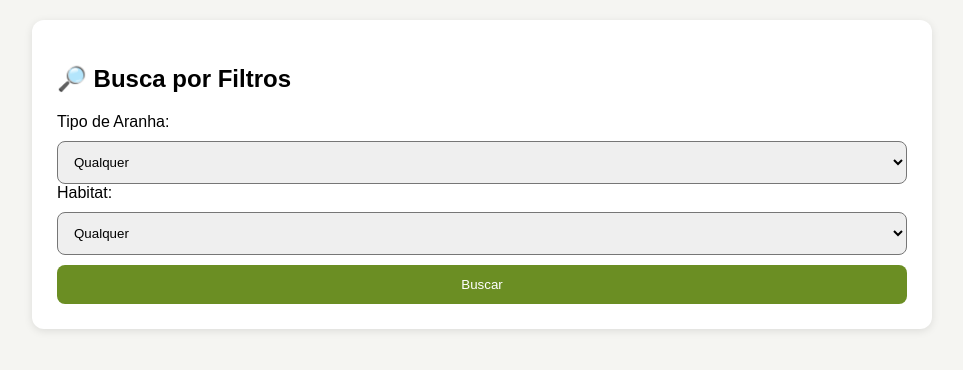
After one commit to K4nela/Chaves-de-Identificacao-Digital, a Flask app: page /filtro in a window 1280 px wide. The commit adds this page. Shown: the top 370 px of the page, without its empty margins (158-1121 px from the left). Run offline with Flask 3, Linux system fonts and the light colour scheme.

Commit message:
atualização

```diff
--- a/main.py
+++ b/main.py
@@ -1,9 +1,10 @@
-TOTAL_ETAPAS = 3  # ajuste conforme o número de perguntas
 from flask import Flask, render_template, request
 
 app = Flask(__name__)
 
-# Estrutura de dados para a árvore de decisão
+TOTAL_ETAPAS = 4  # número total de perguntas
+
+# Árvore de decisão
 arvore = {
     "inicio": {
         "pergunta": "A aranha vive em toca no solo?",
@@ -30,42 +31,46 @@ arvore = {
     }
 }
 
-# Mapeamento de etapas para números
+# Etapas (para barra de progresso)
 etapas_numero = {
     "inicio": 1,
     "p2": 2,
-    "p3": 3
+    "p3": 3,
+    "p4": 4
 }
 
-# Resultados finais
-resultados = {
-    "caranguejeira": {
+# "Banco de dados"
+resultados = [
+    {
         "nome": "Caranguejeira",
-        "descricao": "Aranhas grandes e peludas, comuns em regiões tropicais.",
-        "habitat": "Vivem em tocas no solo.",
+        "tipo": "caranguejeira",
+        "habitat": "toca",
+        "descricao": "Aranha grande e peluda, comum em regiões tropicais.",
         "imagem": "caranguejeira.jpg"
     },
-    "aranha_alcapao": {
+    {
         "nome": "Aranha de Alçapão",
+        "tipo": "aranha_alcapao",
+        "habitat": "solo",
         "descricao": "Constrói portas camufladas no solo.",
-        "habitat": "Tocas com tampa.",
         "imagem": "alcapao.jpg"
     },
-    "migalomorfa": {
+    {
         "nome": "Migalomorfa",
-        "descricao": "Grupo de aranhas primitivas.",
-        "habitat": "Solo e troncos.",
+        "tipo": "migalomorfa_pequena",
+        "habitat": "solo",
+        "descricao": "Pequenas aranhas migalomorfas discretas.",
         "imagem": "migalomorfa.jpg"
     }
-}
+]
 
-# Rota para a página inicial
+# Home
 @app.route('/')
 def home():
     return render_template("home.html")
 
 
-# Rota para iniciar o quiz
+# Início do quiz
 @app.route("/quiz")
 def quiz():
     etapa = "inicio"
@@ -78,7 +83,8 @@ def quiz():
         progresso=progresso
     )
 
-# Rota para processar as respostas
+
+# Processar respostas
 @app.route("/responder", methods=["POST"])
 def responder():
     etapa = request.form["etapa"]
@@ -86,11 +92,21 @@ def responder():
 
     proximo = arvore[etapa][resposta]
 
-    # Se for resultado final
+    # Resultado final
     if proximo not in arvore:
-        resultado_final = resultados[proximo]
-        return render_template("resultado.html", resultado=resultado_final)
+        for r in resultados:
+            if r["tipo"] == proximo:
+                return render_template("resultado.html", resultado=r)
 
+        # fallback
+        return render_template("resultado.html", resultado={
+            "nome": "Não identificado",
+            "descricao": "Não foi possível identificar.",
+            "habitat": "-",
+            "imagem": "erro.jpg"
+        })
+
+    # próxima pergunta
     progresso = int((etapas_numero[proximo] / TOTAL_ETAPAS) * 100)
 
     return render_template(
@@ -99,12 +115,39 @@ def responder():
         pergunta=arvore[proximo]["pergunta"],
         progresso=progresso
     )
-    # Se ainda for pergunta
-    return render_template(
-        "pergunta.html",
-        etapa=proximo,
-        pergunta=arvore[proximo]["pergunta"]
-    )
+
+
+# Página de filtro
+@app.route("/filtro")
+def filtro():
+    return render_template("filtro.html")
+
+
+# Resultado do filtro
+@app.route("/resultado_filtro", methods=["POST"])
+def resultado_filtro():
+    tipo = request.form["tipo"]
+    habitat = request.form["habitat"]
+
+    resultados_filtrados = []
+
+    for aracnideo in resultados:
+        if (not tipo or aracnideo["tipo"] == tipo) and \
+           (not habitat or aracnideo["habitat"] == habitat):
+            resultados_filtrados.append(aracnideo)
+
+    # se encontrou
+    if resultados_filtrados:
+        return render_template("resultado.html", resultado=resultados_filtrados[0])
+
+    # se não encontrou
+    return render_template("resultado.html", resultado={
+        "nome": "Não encontrado",
+        "descricao": "Nenhum aracnídeo corresponde aos filtros.",
+        "habitat": "-",
+        "imagem": "erro.jpg"
+    })
+
 
 if __name__ == '__main__':
-    app.run(debug = True)
+    app.run(debug=True)
--- /dev/null
+++ b/templates/filtro.html
@@ -0,0 +1,73 @@
+<!DOCTYPE html>
+<html lang="pt-br">
+<head>
+    <meta charset="UTF-8">
+    <title>Busca por Filtros</title>
+
+    <style>
+        body {
+            font-family: Arial;
+            background-color: #f5f5f2;
+            margin: 0;
+        }
+
+        .container {
+            max-width: 900px;
+            margin: auto;
+            padding: 20px;
+        }
+
+        .card {
+            background: white;
+            padding: 25px;
+            border-radius: 12px;
+            box-shadow: 0px 2px 8px rgba(0,0,0,0.1);
+        }
+
+        select, button {
+            width: 100%;
+            padding: 12px;
+            margin-top: 10px;
+            border-radius: 8px;
+        }
+
+        .botao {
+            background-color: #6b8e23;
+            color: white;
+            border: none;
+        }
+    </style>
+</head>
+
+<body>
+
+<div class="container">
+
+    <div class="card">
+        <h2>🔎 Busca por Filtros</h2>
+
+        <form action="/resultado_filtro" method="post">
+
+            <label>Tipo de Aranha:</label>
+            <select name="tipo">
+                <option value="">Qualquer</option>
+                <option value="caranguejeira">Caranguejeira</option>
+                <option value="aranha_alcapao">Aranha de Alçapão</option>
+                <option value="migalomorfa">Migalomorfa</option>
+            </select>
+
+            <label>Habitat:</label>
+            <select name="habitat">
+                <option value="">Qualquer</option>
+                <option value="solo">Solo</option>
+                <option value="toca">Toca</option>
+            </select>
+
+            <button class="botao" type="submit">Buscar</button>
+        </form>
+    </div>
+
+</div>
+
+</body>
+</html>
--- a/templates/home.html
+++ b/templates/home.html
@@ -90,6 +90,10 @@
         <a href="/quiz">
             <button class="botao">🔍 Começar Identificação</button>
         </a>
+
+        <a href="/filtro">
+            <button class="botao">🔎 Buscar por Filtros</button>
+        </a>
     </div>
 
     <div class="footer">
```
